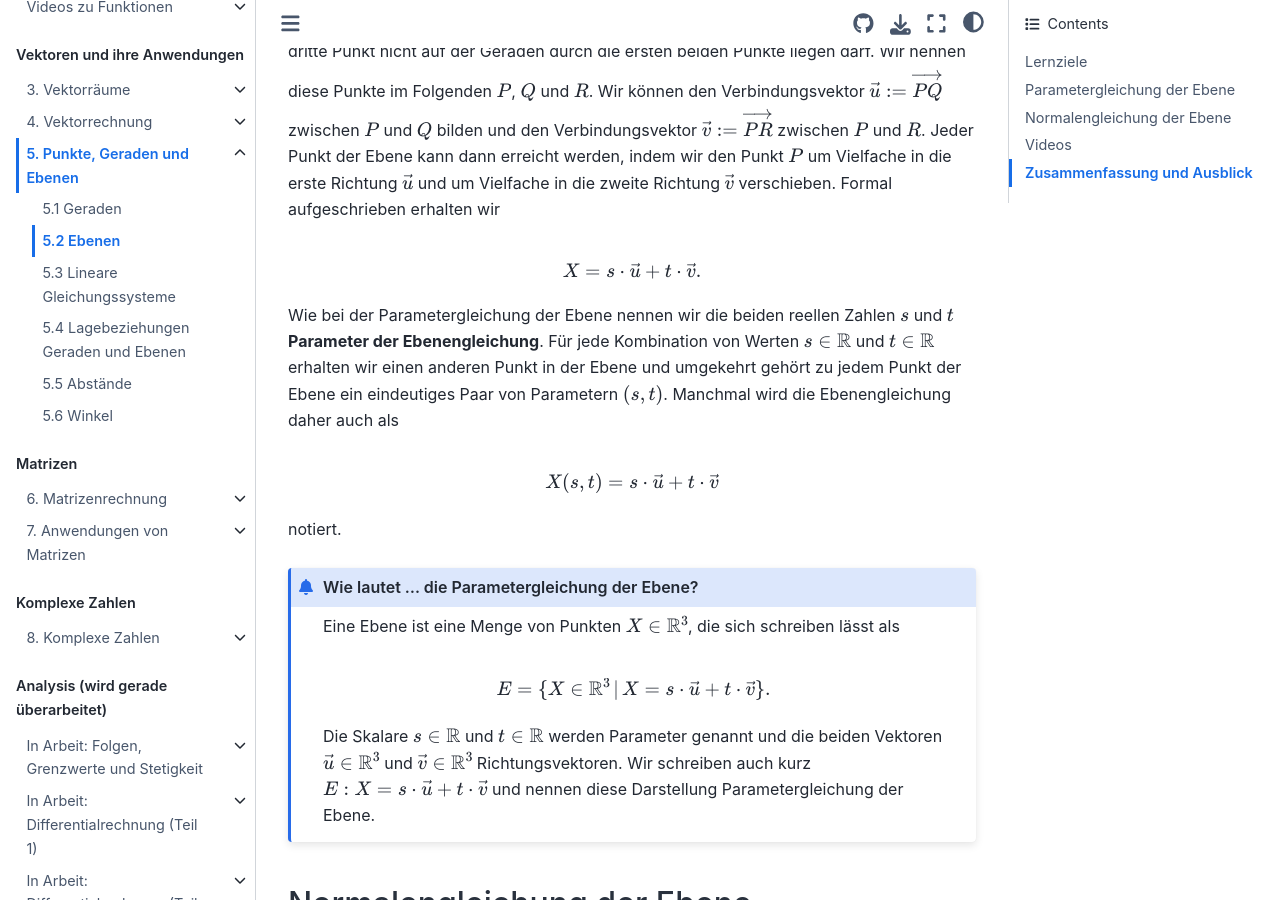
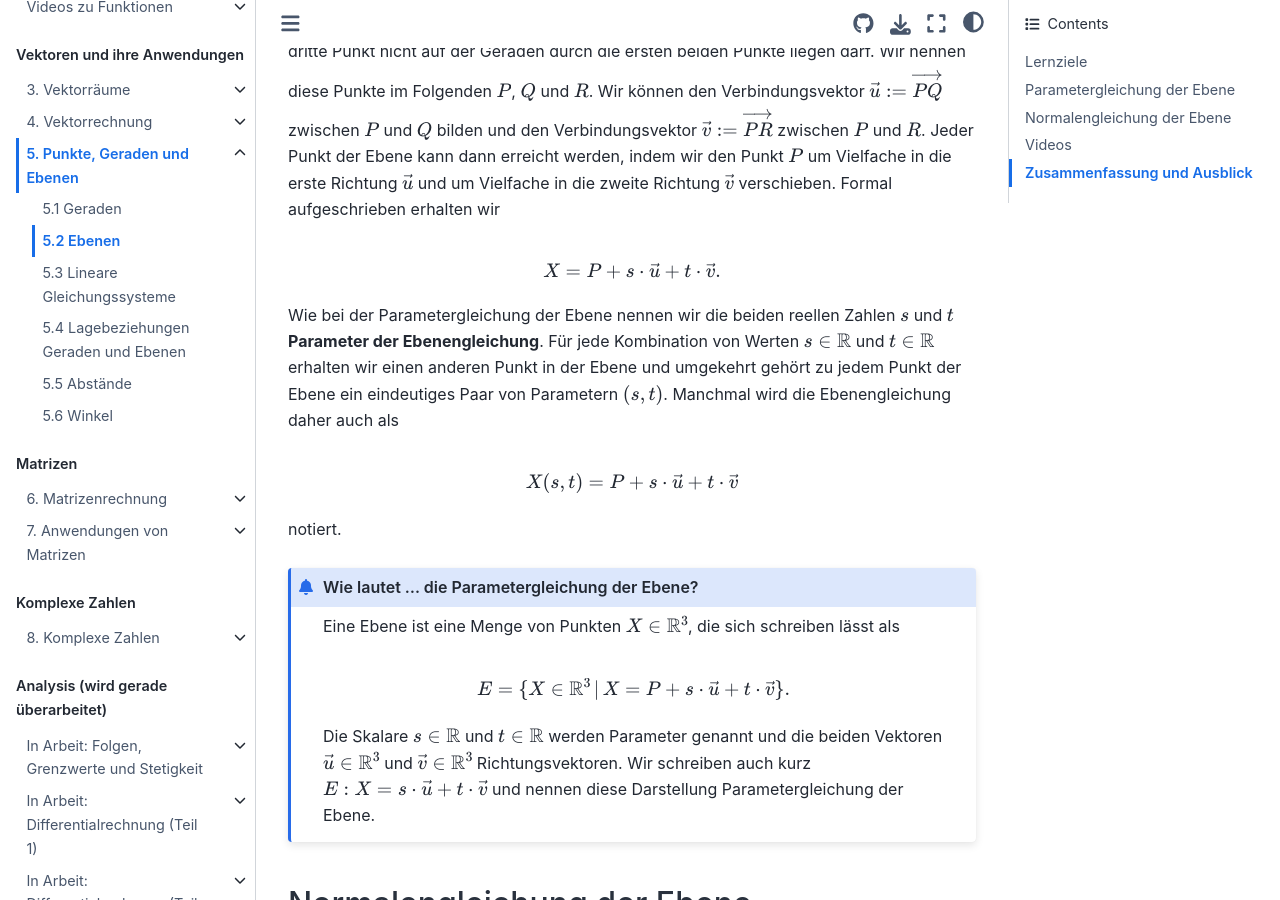
Before and after one commit to s-linden/mathematik-1, a Jupyter Book: the page built from doc/chapter05/sec02.md, in a window 1280 px wide and 900 px high, scrolled down 543 px. Built offline with Jupyter Book 1.0.4 settings and Sphinx 7.4.7 and the Sphinx Book theme 1.1.4, drawn with Linux system fonts in a browser that asks for light colours.

Commit message:
errror plane

```diff
--- a/doc/chapter05/sec02.md
+++ b/doc/chapter05/sec02.md
@@ -25,7 +25,7 @@ und $R$. Jeder Punkt der Ebene kann dann erreicht werden, indem wir den Punkt
 $P$ um Vielfache in die erste Richtung $\vec{u}$ und um Vielfache in die zweite
 Richtung $\vec{v}$ verschieben. Formal aufgeschrieben erhalten wir
 
-$$X = s\cdot\vec{u} + t\cdot\vec{v}.$$
+$$X = P + s\cdot\vec{u} + t\cdot\vec{v}.$$
 
 Wie bei der Parametergleichung der Ebene nennen wir die beiden reellen Zahlen
 $s$ und $t$ **Parameter der Ebenengleichung**. Für jede Kombination von Werten
@@ -33,7 +33,7 @@ $s\in\mathbb{R}$ und $t\in\mathbb{R}$ erhalten wir einen anderen Punkt in der
 Ebene und umgekehrt gehört zu jedem Punkt der Ebene ein eindeutiges Paar von
 Parametern $(s,t)$. Manchmal wird die Ebenengleichung daher auch als
 
-$$X(s,t) = s\cdot\vec{u} + t\cdot\vec{v}$$
+$$X(s,t) = P + s\cdot\vec{u} + t\cdot\vec{v}$$
 
 notiert.
 
@@ -42,7 +42,7 @@ notiert.
 Eine Ebene ist eine Menge von Punkten $X\in\mathbb{R}^3$, die sich schreiben
 lässt als
 
-$$E = \{ X \in\mathbb{R}^3 \,|\, X = s\cdot\vec{u} + t\cdot\vec{v}\}.$$
+$$E = \{ X \in\mathbb{R}^3 \,|\, X = P + s\cdot\vec{u} + t\cdot\vec{v}\}.$$
 
 Die Skalare $s\in\mathbb{R}$ und $t\in\mathbb{R}$ werden Parameter genannt und
 die beiden Vektoren $\vec{u}\in\mathbb{R}^3$ und $\vec{v}\in\mathbb{R}^3$
```
